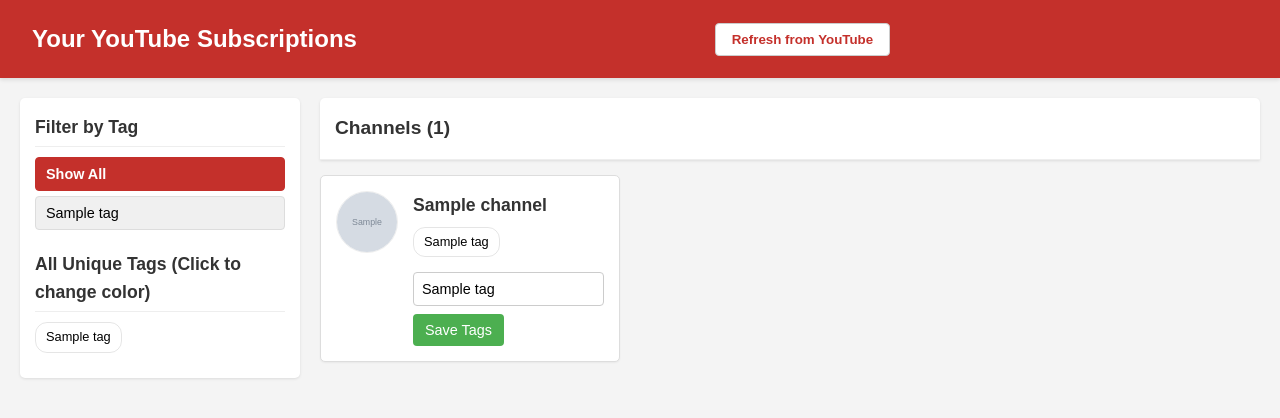
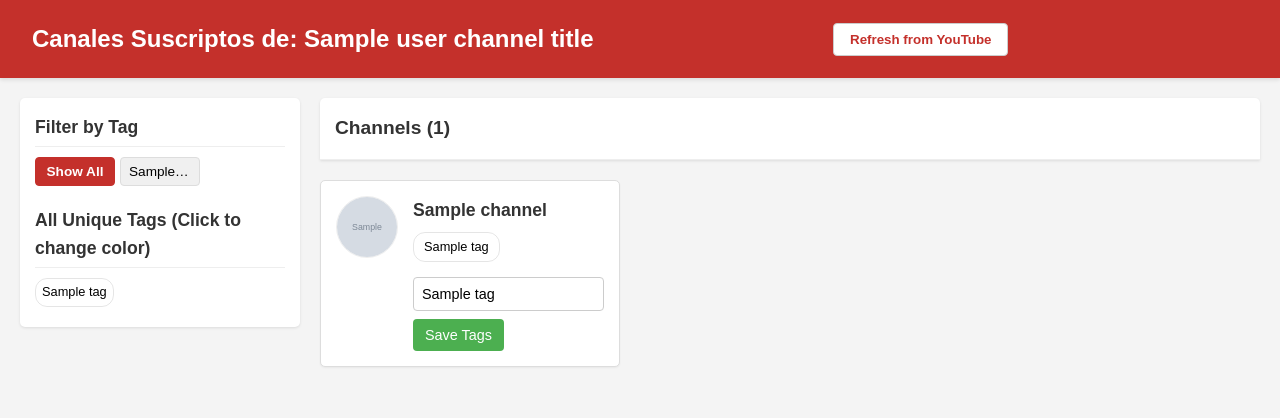
Before and after one commit to feroliver/youtube-subscription-tagger, a Flask app: template templates/index.html in a window 1280 px wide. Shown: the top 418 px of the page. Run offline with Flask 2, Linux system fonts and the light colour scheme; the template is opened without the code that fills it: most values are stand-ins (such as "Sample title", 1, 10 or a date in 2020); grey boxes marked "Sample" are stand-in pictures; some libraries are stand-ins or nearby versions.

Commit message:
Fix: Eliminar canales desuscritos en refresh. Feat: Mostrar título del canal del usuario

```diff
--- a/app.py
+++ b/app.py
@@ -4,73 +4,81 @@ import database as db
 import youtube_api as yt
 import os
 import json
-import urllib.parse # Necesario para decodificar tag names en la URL
+import urllib.parse
 
-# Configure logging
 logging.basicConfig(level=logging.INFO, format='%(asctime)s - %(levelname)s - %(message)s')
 
 app = Flask(__name__)
-# Required for session management (used implicitly by OAuth flow sometimes, good practice)
-# In a production app, use a strong, randomly generated secret key
 app.secret_key = os.environ.get('FLASK_SECRET_KEY', 'dev-secret-key-replace-in-prod')
 
-# --- Authentication Check ---
 def check_authentication():
     """Checks if the user appears to be authenticated (token exists)."""
-    # Usa la existencia del archivo token definido en youtube_api.py
     return os.path.exists(yt.TOKEN_PICKLE_FILE)
-
-# --- Routes ---
 
 @app.route('/')
 def index():
     """Main page: Displays channels and filters."""
+    user_channel_title = None # Initialize user title
+    service = None # Initialize service
+
     if not check_authentication():
         logging.info("No token file found, attempting authentication...")
         service = yt.get_authenticated_service()
         if not service:
             return "Authentication required or failed. Please ensure you have 'client_secrets.json', necessary permissions, and run the app again to authorize.", 401
-        logging.info("Authentication successful, proceeding to load data.")
+        logging.info("Authentication successful, proceeding.")
+    else:
+        # If token exists, try to build service anyway to get user info
+        service = yt.get_authenticated_service()
+        if not service:
+            # If service fails even with token, force re-auth potentially
+             logging.warning("Token found but failed to build service. Authentication might be needed.")
+             # Optionally redirect to an error page or re-auth flow
+             return "Error connecting to YouTube service. Please try deleting token.pickle and restarting.", 500
+
+    # --- Obtener título del canal del usuario ---
+    if service:
+        user_channel_title = yt.get_my_channel_info(service)
+    # --- Fin obtener título ---
 
     # Fetch data from DB
     channels = db.get_all_channels()
     unique_tags = db.get_unique_tags()
-    tag_colors = db.get_tag_colors() # Obtener colores
+    tag_colors = db.get_tag_colors()
 
-    # Optional: If DB is empty, trigger initial fetch from YouTube API
-    if not channels:
+    # Optional: If DB is empty and we just authenticated, trigger initial fetch
+    if not channels and service and user_channel_title is not None: # Check service to avoid re-auth loop
         logging.info("Database is empty. Fetching subscriptions from YouTube API...")
-        service = yt.get_authenticated_service() # Ensure we have a service object
-        if service:
-            yt_subscriptions = yt.get_all_subscriptions(service)
-            if yt_subscriptions:
-                logging.info(f"Adding {len(yt_subscriptions)} channels to the database.")
-                for sub in yt_subscriptions:
-                    db.add_or_update_channel(
-                        sub['channel_id'],
-                        sub['title'],
-                        sub['thumbnail_url']
-                    )
-                # Re-fetch from DB after adding
-                channels = db.get_all_channels()
-                unique_tags = db.get_unique_tags()
-                # tag_colors will be empty initially, which is fine
-            else:
-                 logging.warning("Fetched no subscriptions from YouTube API.")
-        else:
-             logging.error("Could not get authenticated YouTube service to perform initial fetch.")
-             return "Error: Could not connect to YouTube API after authentication.", 500
+        yt_subscriptions = yt.get_all_subscriptions(service)
+        if yt_subscriptions: # Check if fetch succeeded
+            logging.info(f"Adding {len(yt_subscriptions)} channels to the database.")
+            for sub in yt_subscriptions:
+                db.add_or_update_channel(
+                    sub['channel_id'],
+                    sub['title'],
+                    sub['thumbnail_url']
+                )
+            channels = db.get_all_channels()
+            unique_tags = db.get_unique_tags()
+        elif yt_subscriptions is None: # Explicit check for API failure
+             logging.error("Failed to fetch subscriptions from YouTube API during initial load.")
+             # Show message or handle error - avoid infinite loop if API always fails
+             return "Error fetching subscriptions from YouTube. Please check API status or quotas.", 500
+        else: # API returned empty list
+             logging.warning("Fetched no subscriptions from YouTube API during initial load.")
+
 
     return render_template('index.html',
                            channels=channels,
                            unique_tags=unique_tags,
-                           tag_colors=tag_colors, # Pasar colores a la plantilla
-                           DEFAULT_TAG_COLOR=db.DEFAULT_TAG_COLOR) # Pasar color default
+                           tag_colors=tag_colors,
+                           DEFAULT_TAG_COLOR=db.DEFAULT_TAG_COLOR,
+                           user_channel_title=user_channel_title) # Pasar título a plantilla
 
 
 @app.route('/refresh_from_youtube', methods=['POST'])
 def refresh_from_youtube():
-    """Fetches latest subscriptions from YouTube and updates the database."""
+    """Fetches latest subscriptions, adds new ones, updates existing, and REMOVES unsubscribed."""
     logging.info("Attempting to refresh subscriptions from YouTube API...")
     service = yt.get_authenticated_service()
     if not service:
@@ -80,26 +88,48 @@ def refresh_from_youtube():
     if yt_subscriptions is None: # Check if fetch failed
          return jsonify({"success": False, "message": "Failed to fetch subscriptions from YouTube API."}), 500
 
-    logging.info(f"Fetched {len(yt_subscriptions)} channels from YouTube. Updating database...")
-    # Add/update channels in DB (preserves existing tags)
+    # --- Lógica de Borrado ---
+    logging.info(f"Fetched {len(yt_subscriptions)} channels from YouTube. Comparing with database...")
+    api_channel_ids = {sub['channel_id'] for sub in yt_subscriptions}
+    db_channel_ids = db.get_all_channel_ids()
+
+    ids_to_delete = db_channel_ids - api_channel_ids
+    if ids_to_delete:
+        logging.info(f"Found {len(ids_to_delete)} channels to remove from local DB.")
+        deleted_count = 0
+        for channel_id in ids_to_delete:
+            if db.delete_channel(channel_id):
+                 deleted_count += 1
+        logging.info(f"Successfully removed {deleted_count} channels.")
+    else:
+        logging.info("No channels found to remove from local DB.")
+    # --- Fin Lógica de Borrado ---
+
+    # --- Lógica de Añadir/Actualizar (Existente) ---
+    added_updated_count = 0
+    logging.info("Adding new subscriptions and updating existing ones...")
     for sub in yt_subscriptions:
         db.add_or_update_channel(
             sub['channel_id'],
             sub['title'],
             sub['thumbnail_url']
         )
+        added_updated_count += 1
+    logging.info(f"Processed {added_updated_count} channels for add/update.")
+    # --- Fin Lógica de Añadir/Actualizar ---
+
     logging.info("Database update complete after refresh.")
 
     # Return the updated list of channels and tags/colors for the frontend
     updated_channels = db.get_all_channels()
     updated_tags = db.get_unique_tags()
-    updated_colors = db.get_tag_colors() # Obtener colores actualizados
+    updated_colors = db.get_tag_colors()
     return jsonify({
         "success": True,
-        "message": f"Refreshed {len(yt_subscriptions)} channels from YouTube.",
+        "message": f"Refresh complete. Found {len(yt_subscriptions)} subs. Removed {len(ids_to_delete)}. Processed {added_updated_count}.",
         "channels": updated_channels,
         "unique_tags": updated_tags,
-        "tag_colors": updated_colors # Enviar colores actualizados
+        "tag_colors": updated_colors
         })
 
 
@@ -111,23 +141,20 @@ def update_tags(channel_id):
         return jsonify({"success": False, "message": "Missing 'tags' in request data."}), 400
 
     tags_string = data['tags']
-    # Convert comma-separated string to a list of cleaned tags
     tags_list = [tag.strip() for tag in tags_string.split(',') if tag.strip()]
-
     success = db.update_channel_tags(channel_id, tags_list)
 
     if success:
-        # Return updated tags list, unique tags, and tag colors
         updated_channel_data = next((c for c in db.get_all_channels() if c['channel_id'] == channel_id), None)
         current_tags = updated_channel_data.get('tags', []) if updated_channel_data else []
         unique_tags = db.get_unique_tags()
-        tag_colors = db.get_tag_colors() # Obtener colores
+        tag_colors = db.get_tag_colors()
         return jsonify({
             "success": True,
             "channel_id": channel_id,
-            "tags": current_tags, # Send back the processed list
+            "tags": current_tags,
             "unique_tags": unique_tags,
-            "tag_colors": tag_colors # Enviar colores
+            "tag_colors": tag_colors
         })
     else:
         return jsonify({"success": False, "message": "Failed to update tags in database."}), 500
@@ -141,33 +168,23 @@ def update_tag_color(tag_name):
         return jsonify({"success": False, "message": "Missing 'color' in request data."}), 400
 
     color = data['color']
-    # Validación simple del color (formato #rrggbb o #rgb)
     if not (color.startswith('#') and (len(color) == 7 or len(color) == 4)):
-         # Podríamos permitir nombres de colores CSS aquí si quisiéramos
          return jsonify({"success": False, "message": "Invalid color format (expecting #rrggbb or #rgb)."}), 400
 
-    # Decodificar el tag_name por si tiene caracteres especiales URL-encoded
-    # Ej: si un tag es "C++", en la URL podría ser "C%2B%2B"
     decoded_tag_name = urllib.parse.unquote(tag_name)
-
     success = db.set_tag_color(decoded_tag_name, color)
 
     if success:
-        # Devolver todos los colores actualizados para que JS tenga el mapa completo
         updated_colors = db.get_tag_colors()
         return jsonify({
             "success": True,
             "tag": decoded_tag_name,
             "color": color,
-            "all_colors": updated_colors # Enviar el mapa actualizado
+            "all_colors": updated_colors
             })
     else:
         return jsonify({"success": False, "message": "Failed to update tag color in database."}), 500
 
-
 if __name__ == '__main__':
-    # Ensure DB is created/initialized on first run
     db.init_db()
-    # Note: Setting debug=True enables auto-reload and better error pages
-    # Recommended for development, disable in production.
-    app.run(debug=True, port=5000) # Debug=True está bien para desarrollo local
+    app.run(debug=True, port=5000)
--- a/static/style.css
+++ b/static/style.css
@@ -1,3 +1,4 @@
+/* --- Estilos Base --- */
 body {
     font-family: sans-serif;
     line-height: 1.6;
@@ -6,6 +7,7 @@ body {
     color: #333;
 }
 
+/* --- Encabezado --- */
 header {
     background-color: #c4302b; /* YouTube Red */
     color: #fff;
@@ -38,36 +40,36 @@ header h1 {
 
 #refresh-status {
     font-size: 0.9em;
-    min-height: 1.2em; /* Prevent layout shift */
-    color: #ffcc00; /* Make status more visible */
+    min-height: 1.2em;
+    color: #ffcc00; /* Color para visibilidad */
 }
 #refresh-status.success { color: #a2ff9b; }
 #refresh-status.error { color: #ff8a8a; }
 
-
+/* --- Contenedor Principal --- */
 .container {
     display: flex;
     max-width: 1400px;
     margin: 20px auto;
     padding: 0 20px;
-    gap: 20px; /* Space between sidebar and main content */
-    /* Align items at the start for sticky positioning to work correctly */
-    align-items: flex-start;
+    gap: 20px;
+    align-items: flex-start; /* Clave para sticky */
 }
 
+/* --- Sidebar Izquierda (Filtros y Tags) --- */
 .filters {
-    flex: 0 0 250px; /* Fixed width sidebar */
+    flex: 0 0 250px;
     background-color: #fff;
     padding: 15px;
     border-radius: 5px;
     box-shadow: 0 1px 3px rgba(0,0,0,0.1);
-    height: fit-content; /* Important for sticky */
 
-    /* --- Sticky Sidebar --- */
+    /* Sticky Sidebar con Scroll Interno */
     position: sticky;
-    top: 20px; /* Space from the top viewport edge */
-    align-self: flex-start; /* Ensures it aligns correctly in the flex container */
-    /* --- Fin Sticky Sidebar --- */
+    top: 20px;
+    align-self: flex-start;
+    max-height: calc(100vh - 40px); /* Altura max = ventana - offset superior - margen */
+    overflow-y: auto; /* Scroll si el contenido interno excede max-height */
 }
 
 .filters h2 {
@@ -77,68 +79,139 @@ header h1 {
     border-bottom: 1px solid #eee;
     padding-bottom: 5px;
 }
+
+/* --- Lista de Filtros por Tag (Grid) --- */
 #tag-filter-list {
+    display: grid;
+    grid-template-columns: repeat(3, 1fr); /* 3 columnas */
+    gap: 5px;
     margin-bottom: 20px;
 }
 
 .tag-filter {
-    display: block;
-    width: 100%;
-    padding: 8px 10px;
-    margin-bottom: 5px;
-    background-color: #f0f0f0; /* Default BG */
-    border: 1px solid #ddd; /* Default Border */
+    /* display: block; */  /* Quitado */
+    /* width: 100%; */    /* Quitado */
+    padding: 6px 8px;
+    margin-bottom: 0;
+    background-color: #f0f0f0; /* Color base, se sobreescribe con style */
+    border: 1px solid #ddd; /* Borde base, se sobreescribe con style */
     border-radius: 4px;
-    text-align: left;
+    text-align: center;
     cursor: pointer;
-    font-size: 0.9rem;
-    transition: background-color 0.2s ease, border-color 0.2s ease, color 0.2s ease;
-    color: #000; /* Default text black */
-    overflow: hidden; /* Prevent text overflow */
+    font-size: 0.85rem;
+    transition: filter 0.2s ease, box-shadow 0.2s ease; /* Actualizada transition */
+    color: #000; /* Texto negro por defecto */
+    overflow: hidden;
     text-overflow: ellipsis;
     white-space: nowrap;
 }
 
 .tag-filter:hover {
-    filter: brightness(95%); /* Darken slightly on hover */
+    filter: brightness(95%);
 }
 
 .tag-filter.active {
-    /* Use a distinct style for active, maybe outline or brighter text */
-    /* Avoid changing BG color here as it's set dynamically */
-    box-shadow: inset 0 0 0 2px #c4302b; /* Red outline when active */
+    box-shadow: inset 0 0 0 2px #c4302b; /* Outline rojo */
     font-weight: bold;
-    color: #000; /* Keep text black unless BG is very dark */
+    color: #000;
 }
-/* Override active style for 'Show All' */
+
 .tag-filter[data-tag="all"].active {
-     background-color: #c4302b !important; /* Force red for 'Show All' active */
+     background-color: #c4302b !important;
      border-color: #c4302b !important;
      color: white !important;
-     box-shadow: none; /* Remove inset shadow for this one */
+     box-shadow: none;
 }
 
-
-#all-unique-tags-list .tag-display {
-    margin-right: 5px;
-    margin-bottom: 5px;
+/* --- Lista Interactiva de Todos los Tags (Grid) --- */
+#all-unique-tags-list {
+    display: grid;
+    grid-template-columns: repeat(3, 1fr); /* 3 columnas */
+    gap: 8px 5px;
+    /* max-height: 250px; */ /* Quitado - ahora el scroll es en .filters */
+    /* overflow-y: auto; */ /* Quitado - ahora el scroll es en .filters */
+    padding-right: 5px; /* Dejar espacio por si aparece scrollbar en .filters */
 }
 
+/* Contenedor para cada tag y su paleta en la lista interactiva */
+.tag-entry {
+    position: relative; /* Para posicionar la paleta */
+    margin-bottom: 0;
+    display: flex;
+    justify-content: center;
+}
+
+/* Span del tag clickeable en la lista interactiva */
+#all-unique-tags-list .tag-display.tag-clickable {
+    cursor: pointer;
+    transition: box-shadow 0.2s ease;
+    text-align: center;
+    font-size: 0.8rem;
+    padding: 3px 6px;
+    /* width: 100%; */ /* Quitado si estaba */
+}
+
+#all-unique-tags-list .tag-display.tag-clickable:hover {
+    box-shadow: 0 0 5px rgba(0,0,0,0.3); /* Resaltar al pasar el mouse */
+}
+
+/* Paleta de colores oculta */
+.color-palette {
+    position: absolute;
+    left: 50%; /* Centrar relativo al tag entry */
+    transform: translateX(-50%); /* Ajuste fino de centrado */
+    top: 100%; /* Posicionar debajo del tag */
+    margin-top: 5px; /* Espacio respecto al tag */
+    background-color: white;
+    border: 1px solid #ccc;
+    border-radius: 4px;
+    padding: 5px;
+    display: grid;
+    grid-template-columns: repeat(3, 1fr);
+    gap: 4px;
+    z-index: 10;
+    box-shadow: 2px 2px 5px rgba(0,0,0,0.2);
+    width: max-content;
+}
+
+.color-palette.hidden {
+    display: none; /* Esta regla OCULTA la paleta */
+}
+
+/* Botones de opción de color */
+.color-option {
+    width: 25px;
+    height: 25px;
+    border: 1px solid #ddd;
+    border-radius: 3px;
+    cursor: pointer;
+    font-size: 0.7em;
+    line-height: 23px;
+    text-align: center;
+    padding: 0;
+    box-sizing: border-box;
+    transition: transform 0.1s ease, border-color 0.1s ease;
+    color: rgba(0,0,0,0.7);
+}
+
+.color-option:hover {
+    border-color: #333;
+    transform: scale(1.1);
+}
+
+/* --- Contenido Principal (Lista de Canales) --- */
 .channel-list {
-    flex: 1; /* Takes remaining space */
-    /* No background needed if cards cover it */
-    /* min-width: 0; Prevent flexbox overflow issues */
+    flex: 1;
 }
 
 .channel-list h2 {
      margin-top: 0;
-     margin-bottom: 15px;
+     margin-bottom: 0; /* Quitar margen inferior para unir con container */
      font-size: 1.2rem;
      border-bottom: 1px solid #eee;
-     padding-bottom: 8px;
-     background-color: #fff; /* Give header a background */
-     padding: 15px; /* Match card padding */
-     border-radius: 5px 5px 0 0; /* Round top corners */
+     background-color: #fff;
+     padding: 15px;
+     border-radius: 5px 5px 0 0;
      box-shadow: 0 1px 3px rgba(0,0,0,0.1);
 }
 
@@ -146,10 +219,11 @@ header h1 {
     display: grid;
     grid-template-columns: repeat(auto-fill, minmax(300px, 1fr));
     gap: 20px;
-    padding-top: 0; /* Remove padding if header has it */
+    padding: 20px 0 0 0; /* Añadir padding arriba, quitar el resto */
+    /* Background ahora está en body */
 }
 
-
+/* --- Tarjeta de Canal Individual --- */
 .channel-card {
     background-color: #fff;
     border: 1px solid #ddd;
@@ -160,13 +234,11 @@ header h1 {
     gap: 15px;
     box-shadow: 0 1px 2px rgba(0,0,0,0.05);
     transition: box-shadow 0.2s ease;
-    /* display: flex is default */
 }
 
 .channel-card.hidden {
     display: none;
 }
-
 
 .channel-card:hover {
     box-shadow: 0 3px 6px rgba(0,0,0,0.1);
@@ -178,7 +250,7 @@ header h1 {
     border-radius: 50%;
     object-fit: cover;
     flex-shrink: 0;
-    border: 1px solid #eee; /* Slight border for definition */
+    border: 1px solid #eee;
 }
 
 .channel-info {
@@ -193,7 +265,6 @@ header h1 {
     overflow: hidden;
     text-overflow: ellipsis;
 }
-/* Style for clickable title */
 .channel-info h3 a {
     text-decoration: none;
     color: inherit;
@@ -204,26 +275,26 @@ header h1 {
     color: #c4302b;
 }
 
-
 .current-tags {
     margin-bottom: 10px;
     min-height: 1.5em;
 }
 
+/* Estilo base para todos los spans de tag */
 .tag-display {
     display: inline-block;
-    /* background-color set dynamically */
-    color: #000; /* Default text black, adjust if needed */
+    /* background-color se aplica con style */
+    color: #000; /* Texto negro por defecto */
     padding: 4px 10px;
-    border-radius: 12px; /* Pill shape */
+    border-radius: 12px;
     font-size: 0.8rem;
     margin-right: 5px;
     margin-bottom: 5px;
     white-space: nowrap;
-    border: 1px solid rgba(0,0,0,0.1); /* Subtle border */
+    border: 1px solid rgba(0,0,0,0.1);
 }
 
-
+/* Sección de input y botón para guardar tags */
 .tag-input-section {
     display: flex;
     gap: 8px;
@@ -243,7 +314,7 @@ header h1 {
 
 .save-tags-button {
     padding: 8px 12px;
-    background-color: #4CAF50; /* Green */
+    background-color: #4CAF50;
     color: white;
     border: none;
     border-radius: 4px;
@@ -251,7 +322,6 @@ header h1 {
     font-size: 0.9rem;
     transition: background-color 0.2s ease;
 }
-
 .save-tags-button:hover {
     background-color: #45a049;
 }
@@ -262,111 +332,38 @@ header h1 {
     min-height: 1em;
     display: inline-block;
 }
-.status-message.success { color: green; }
-.status-message.error { color: red; }
+.status-message.success { color: green; font-weight: bold; }
+.status-message.error { color: red; font-weight: bold;}
 
-
-/* --- Estilos para Tags con Colores y Paleta --- */
-
-.tag-list-interactive {
-     max-height: 250px; /* Limitar altura si hay muchos tags */
-     overflow-y: auto; /* Añadir scroll si se excede */
-     padding-right: 5px; /* Espacio para scrollbar */
-}
-
-/* Contenedor para el tag y su paleta oculta */
-.tag-entry {
-    position: relative;
-    margin-bottom: 5px;
-    display: block;
-}
-
-/* Hacer el tag en la lista 'All tags' clickable */
-#all-unique-tags-list .tag-display.tag-clickable {
-    cursor: pointer;
-    transition: box-shadow 0.2s ease;
-}
- #all-unique-tags-list .tag-display.tag-clickable:hover {
-     box-shadow: 0 0 5px rgba(0,0,0,0.3);
- }
-
-
-/* Paleta de colores oculta */
-.color-palette {
-    position: absolute;
-    left: 100%;
-    top: -5px; /* Alinear un poco mejor verticalmente */
-    background-color: white;
-    border: 1px solid #ccc;
-    border-radius: 4px;
-    padding: 5px;
-    display: grid;
-    grid-template-columns: repeat(3, 1fr); /* 3 columnas */
-    gap: 4px;
-    z-index: 10;
-    box-shadow: 2px 2px 5px rgba(0,0,0,0.2);
-    margin-left: 8px;
-    width: max-content; /* Ajustar ancho al contenido */
-}
-
-.color-palette.hidden {
-    display: none;
-}
-
-/* Botones de opción de color */
-.color-option {
-    width: 25px;
-    height: 25px;
-    border: 1px solid #ddd;
-    border-radius: 3px;
-    cursor: pointer;
-    font-size: 0.7em;
-    line-height: 23px;
-    text-align: center;
-    padding: 0;
-    box-sizing: border-box;
-    transition: transform 0.1s ease, border-color 0.1s ease;
-    color: rgba(0,0,0,0.7); /* Color for 'Reset' text */
-}
-
-.color-option:hover {
-    border-color: #333;
-    transform: scale(1.1);
-}
-
-/* --- Fin Estilos Tags con Colores --- */
-
-
-/* Responsive adjustments */
+/* --- Ajustes Responsivos --- */
 @media (max-width: 768px) {
     .container {
         flex-direction: column;
     }
     .filters {
         flex: 0 0 auto;
-        width: 100%;
+        width: 100%; /* Ocupar ancho completo en móvil */
+        box-sizing: border-box; /* Incluir padding en el ancho */
         margin-bottom: 20px;
-        /* --- Desactivar Sticky en móvil --- */
-        position: static; /* O relative, si es necesario */
+        /* Desactivar Sticky en móvil */
+        position: static;
         top: auto;
-        /* --- Fin Desactivar Sticky --- */
+        max-height: none; /* Quitar altura máxima */
+        overflow-y: visible; /* Quitar scroll interno */
     }
     #channels-container {
-        grid-template-columns: 1fr; /* Una columna en móvil */
+        grid-template-columns: 1fr; /* Una columna */
     }
     header {
         flex-direction: column;
         align-items: flex-start;
         gap: 10px;
     }
-    /* Ajustar posición de paleta en móvil si es necesario */
+    /* Ajustar paleta en móvil (opcional) */
     .color-palette {
-         left: 0; /* Posicionar debajo */
-         top: 100%;
-         margin-left: 0;
-         margin-top: 5px;
-         width: auto; /* Ajustar ancho */
-         max-width: 150px;
+         /* Moverla para que no se salga de pantalla fácilmente */
+         /* left: 10px; */ /* Ajustar según necesidad */
+         /* transform: none; */
+         /* Podría necesitar más ajustes si interfiere */
     }
-
 }
--- a/templates/index.html
+++ b/templates/index.html
@@ -8,7 +8,7 @@
 </head>
 <body>
     <header>
-        <h1>Your YouTube Subscriptions</h1>
+        <h1>Canales Suscriptos de: {{ user_channel_title if user_channel_title else 'Ti' }}</h1>
         <button id="refresh-button">Refresh from YouTube</button>
         <p id="refresh-status"></p>
     </header>
```
Also changed, not shown: database.py (+86 -40 lines), youtube_api.py (+71 -44 lines).
